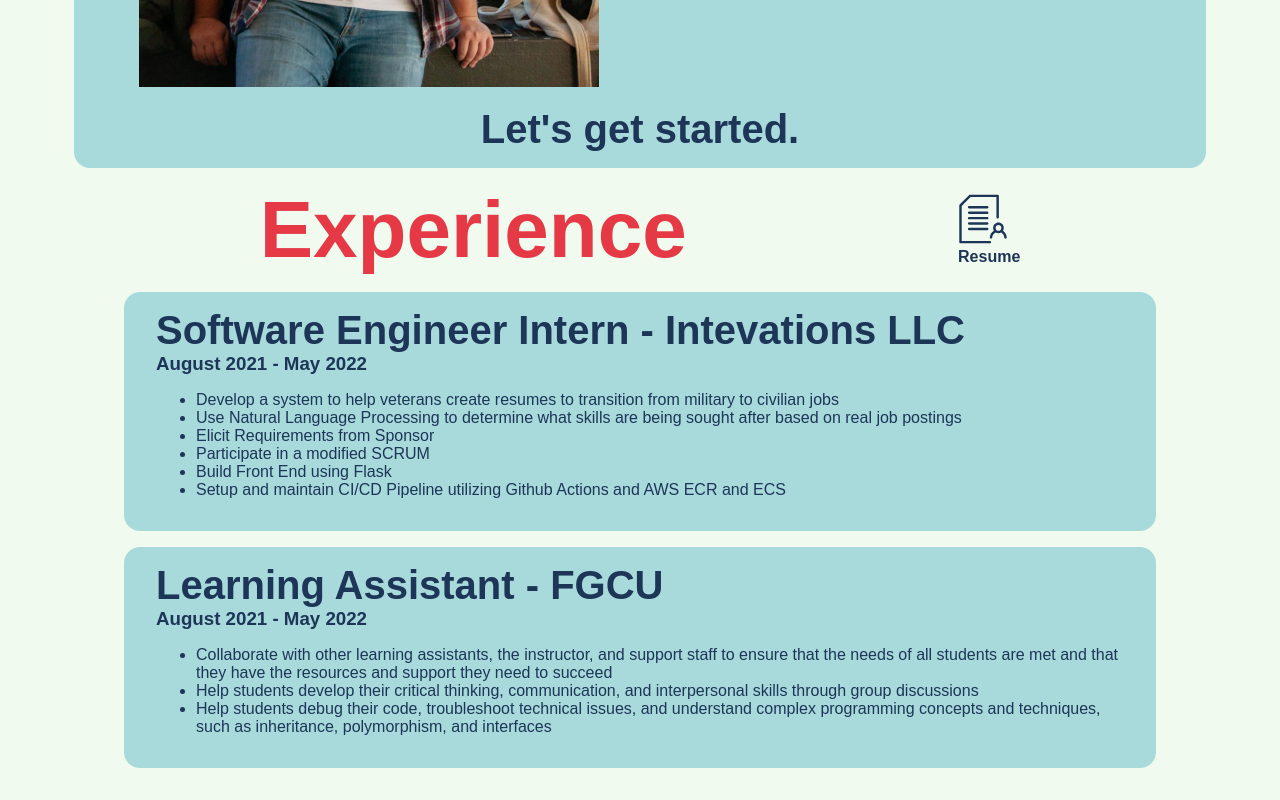
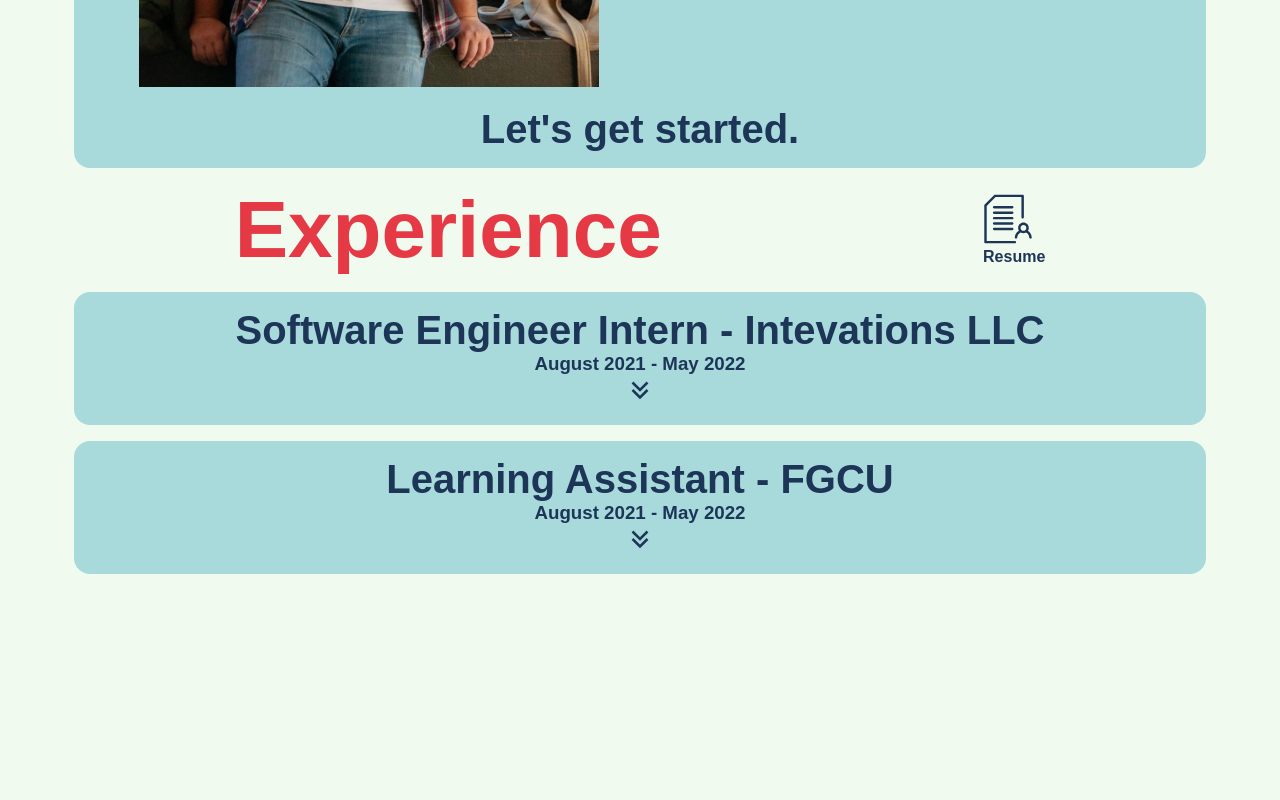
Before and after one commit to rpsmith77/ryan-portfolio-website, a Next.js app: page /about in a window 1280 px wide. Shown: the part 559-1359 px from the top of the page. After the commit the page ends 1165 px from the top, so only its background shows below. Built offline with nearby package versions, Linux system fonts and the light colour scheme.

Commit message:
experience expands on click

```diff
--- a/app/about/components/Job.tsx
+++ b/app/about/components/Job.tsx
@@ -1,15 +1,37 @@
+'use client'
+
 import styles from "../page.module.css"
+import {useState} from "react";
+import ExpandDown from "../../../public/expand-down.svg"
+import Image from "next/image";
 
 export default function Job(props: any) {
+    const [showDesc, setShowDesc] = useState(false);
+
+
     return (
-        <div className={styles.job}>
+        <div onClick={() => setShowDesc(!showDesc)} className={styles.job}>
             <div className={styles.jobTitle}>
                 <h2>{props.title} - {props.company}</h2>
             </div>
             <h3 className={styles.jobDate}>{props.date}</h3>
-            <ul className={styles.jobDesc}>
-                {props.description.map((line: string, index: number) => <li key={index}>{line}</li>)}
-            </ul>
+            <div>
+                {showDesc ?
+                    <div>
+                        <ul className={styles.jobDesc}>
+                            {props.description.map((line: string, index: number) =>
+                                <li key={index}>
+                                    {line}
+                                </li>)
+                            }
+                        </ul>
+                    </div> : null}
+                <div className={showDesc ? styles.seeLess : styles.seeMore}>
+                    <Image className={'filterSVG'} src={ExpandDown} alt={'show more button'} width={30}
+                           height={30}/>
+                </div>
+            </div>
+
         </div>
     );
 }
--- a/app/about/page.module.css
+++ b/app/about/page.module.css
@@ -7,6 +7,7 @@
 .main:nth-child(1) {
     margin-top: 4rem;
 }
+
 .main:last-child {
     margin-bottom: 2rem;
 }
@@ -83,19 +84,9 @@
     display: flex;
     flex-direction: column;
     margin: auto;
-    width: clamp(16rem, 90vw, 1000px + 2rem);
+    width: clamp(16rem, 90vw, 1100px + 2rem);
     row-gap: 1rem;
-    /*background-color: var(--ternary);*/
-    /*border-radius: 1rem;*/
-    /*overflow: hidden;*/
-    /*padding: 1rem 2rem 1rem 2rem;*/
-    /*transition: all .2s ease-in-out;*/
 }
-
-/*.experience:hover {*/
-/*    transform: translate3d(0, -5px, 0);*/
-/*    box-shadow: 0 5px 0 0 var(--secondary);*/
-/*}*/
 
 .experience h1 {
     color: var(--accent);
@@ -122,21 +113,24 @@
     text-decoration: underline;
 }
 
-
 .job {
     background-color: var(--ternary);
     border-radius: 1rem;
     overflow: hidden;
     padding: 1rem 2rem 1rem 2rem;
     transition: all .2s ease-in-out;
+    display: flex;
+    flex-direction: column;
 }
+
 .job:hover {
-        transform: translate3d(0, -5px, 0);
-        box-shadow: 0 5px 0 0 var(--secondary);
+    transform: translate3d(0, -5px, 0);
+    box-shadow: 0 5px 0 0 var(--secondary);
+    cursor: pointer;
 }
 
 .jobTitle {
-
+    text-align: center;
 }
 
 .jobDate {
@@ -147,8 +141,14 @@
 
 }
 
+.seeMore {
+    text-align: center;
+}
 
-
+.seeLess {
+    transform: scaleY(-1);
+    text-align: center;
+}
 
 @media (max-width: 1005px) {
     .profile {
--- a/app/globals.css
+++ b/app/globals.css
@@ -148,6 +148,10 @@ h2 {
     }
 }
 
+.filterSVG {
+    filter: invert(16%) sepia(14%) saturate(4193%) hue-rotate(185deg) brightness(90%) contrast(88%);
+}
+
 @media (max-width: 600px) {
     .load {
         width: 20%;
```
Also changed, not shown: public/expand-down.svg (added).
